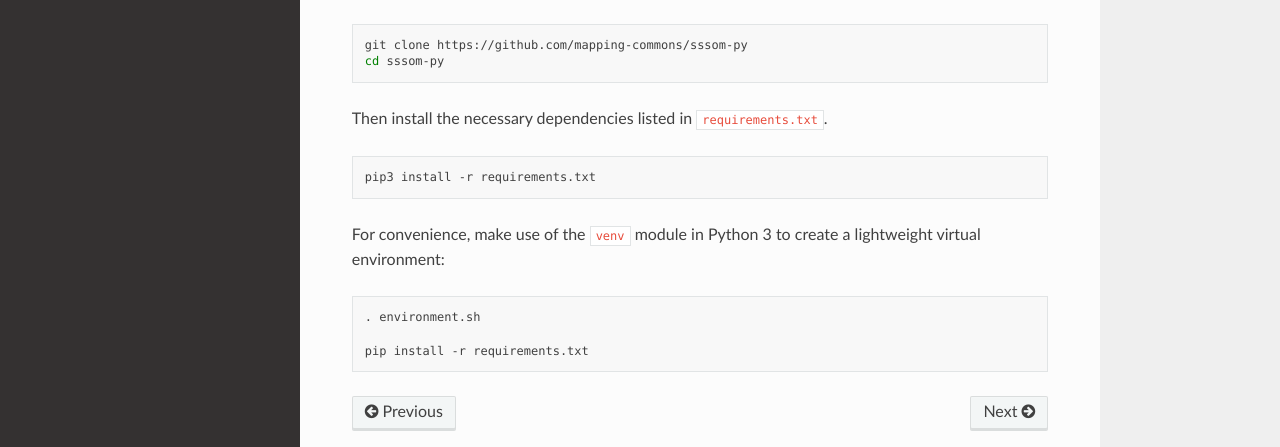
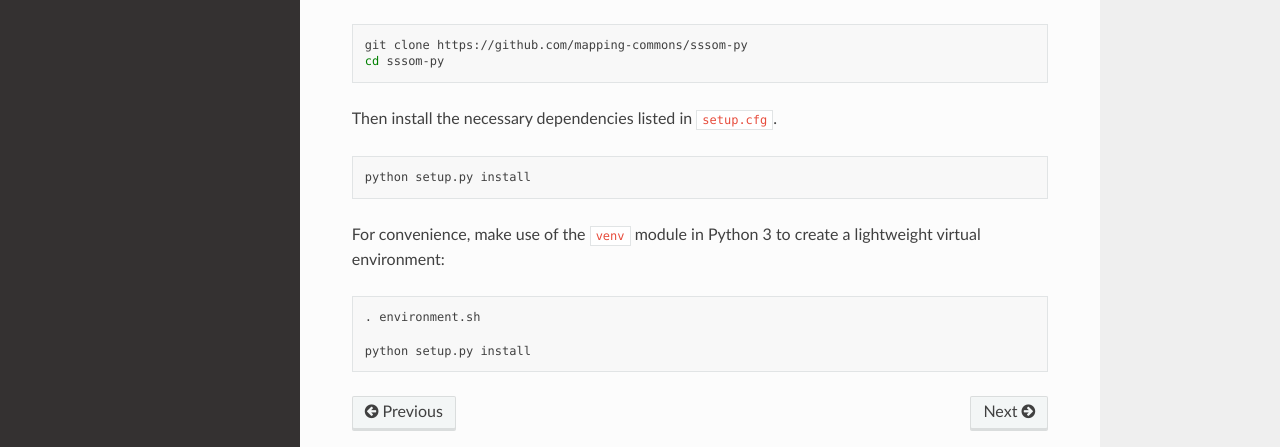
Before and after one commit to mapping-commons/sssom-py, a Sphinx documentation site: the page built from docs/install/installation.rst, in a window 1280 px wide and 1222 px high. Shown: the part 661-1108 px from the top of the window. Built offline with Sphinx 7.4.7 and the Read the Docs theme 2.0.0, drawn with Linux system fonts in a browser that asks for light colours.

Commit message:
mode edits

```diff
--- a/docs/install/installation.rst
+++ b/docs/install/installation.rst
@@ -39,11 +39,11 @@ To build directly from source, first clone the GitHub repository,
     cd sssom-py
 
 
-Then install the necessary dependencies listed in ``requirements.txt``.
+Then install the necessary dependencies listed in ``setup.cfg``.
 
 .. code-block:: bash
 
-    pip3 install -r requirements.txt
+    python setup.py install
 
 
 
@@ -53,4 +53,4 @@ For convenience, make use of the ``venv`` module in Python 3 to create a lightwe
 
    . environment.sh
 
-   pip install -r requirements.txt
+   python setup.py install
```
